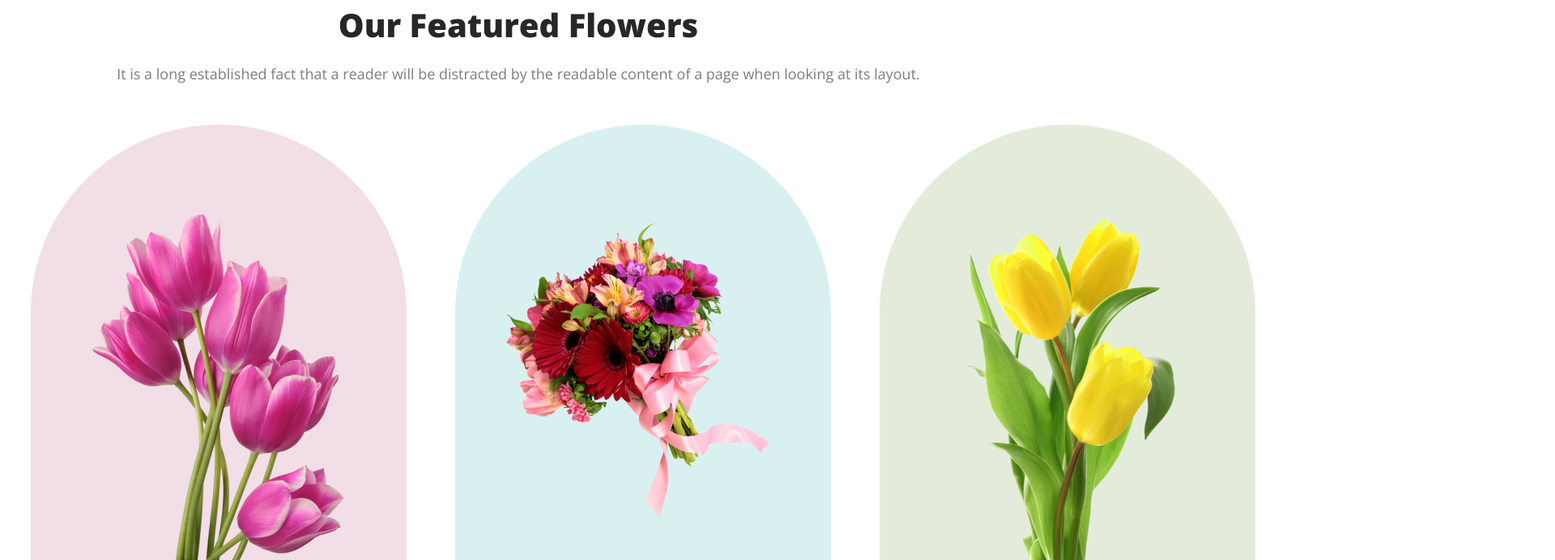
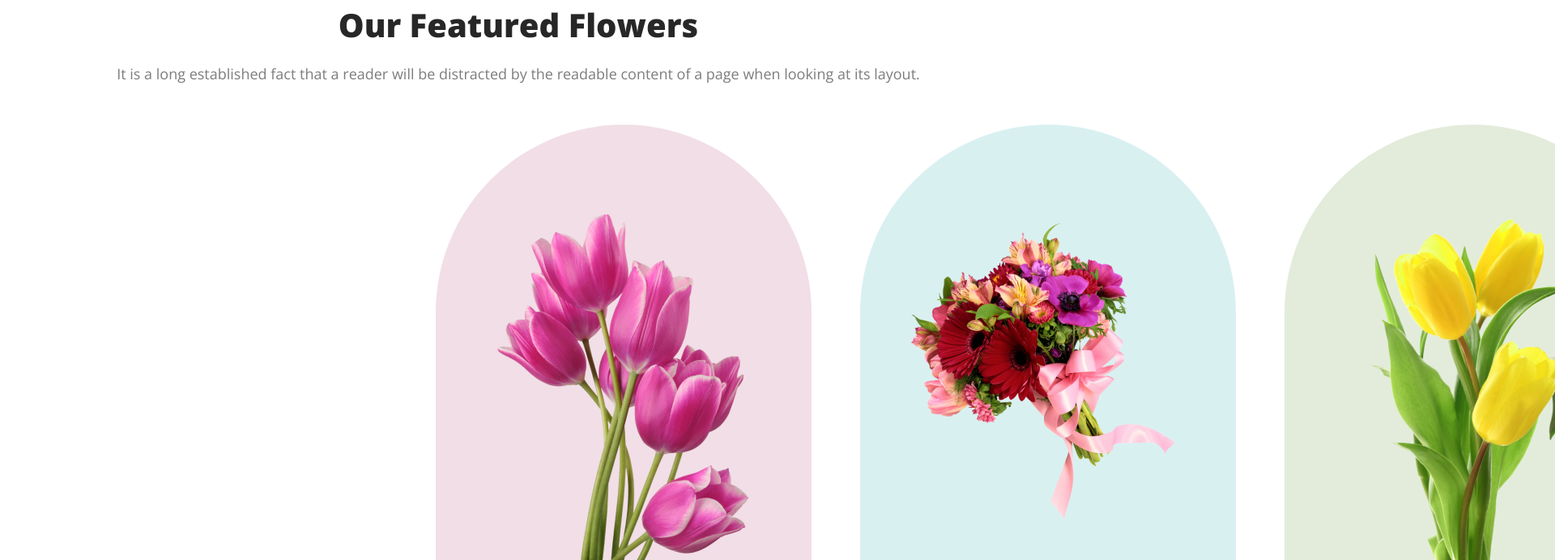
Before and after one commit to aladdincoder/flower-website, a plain HTML site: page index.html in a window 1280 px wide. Shown: the part 1578-2270 px from the top of the page at 81% size, 1920 px wide, since content can reach past the window. Drawn offline with nearby package versions, Linux system fonts and the light colour scheme.

Commit message:
added flower tree the curret position

```diff
--- a/styles/flowers.css
+++ b/styles/flowers.css
@@ -73,10 +73,12 @@ main{
 }
 .container{
   display: flex;
+  margin: 0px 240px 0px 500px;
 }
 .flower{
     padding: 30px;
-    gap: 24px
+    gap: 24px;
+
 }
 
 
```
